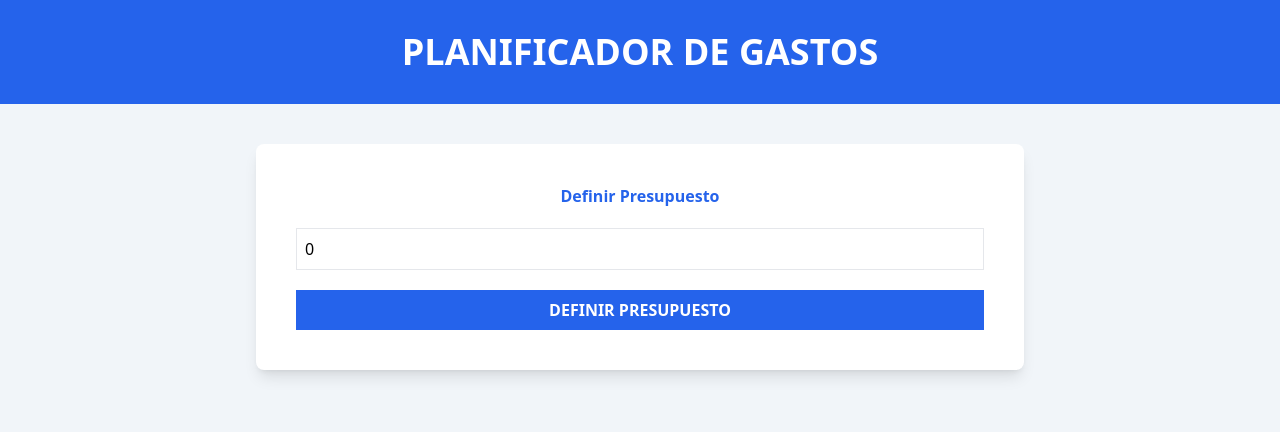
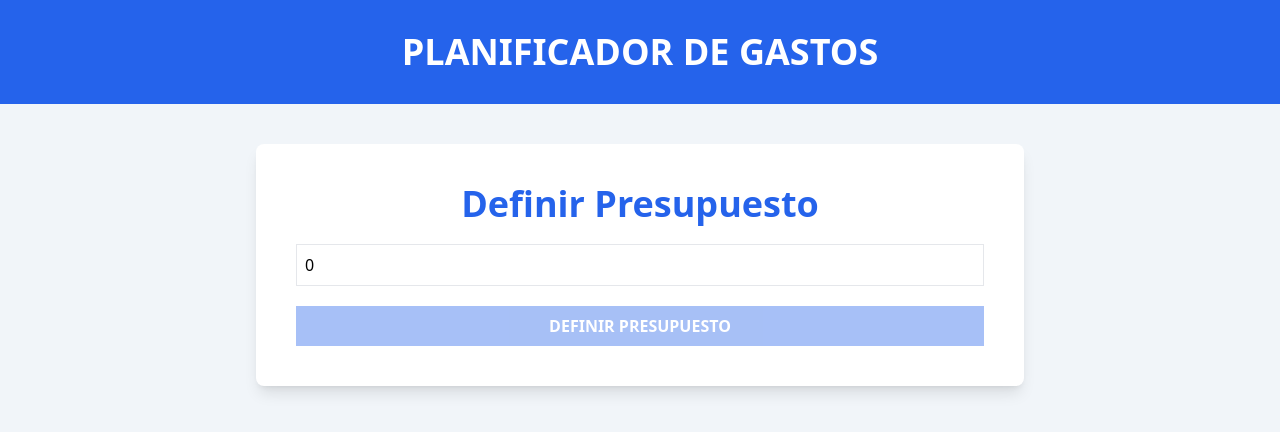
Before and after one commit to javiercodesx/control-de-gastos-contextapi, a React (Vite) app: page / in a window 1280 px wide. Shown: the top 432 px of the page. Built offline with nearby package versions, Linux system fonts and the light colour scheme.

Commit message:
add validating budget

```diff
--- a/src/components/BudgetForm.tsx
+++ b/src/components/BudgetForm.tsx
@@ -1,4 +1,4 @@
-import { useState } from "react"
+import { useMemo, useState } from "react"
 
 
 export default function BudgetForm() {
@@ -9,10 +9,12 @@ export default function BudgetForm() {
       setBudget(+e.target.value)
     }
 
+    const isValid = useMemo( () => isNaN(budget) || budget <= 0, [budget])
+
     return (
       <form className="space-y-5">
           <div className="flex flex-col space-y-5">
-            <label htmlFor="budget" className="text-blue-600 font-bold text-center">
+            <label htmlFor="budget" className="text-4xl text-blue-600 font-bold text-center">
               Definir Presupuesto
             </label>
             <input
@@ -29,7 +31,8 @@ export default function BudgetForm() {
           <input
             type="submit"
             value="Definir Presupuesto"
-            className="bg-blue-600 hover:bg-blue-700 cursor-pointer w-full p-2 text-white font-bold uppercase"
+            className="bg-blue-600 hover:bg-blue-700 cursor-pointer w-full p-2 text-white font-bold uppercase disabled:opacity-40"
+            disabled={isValid}
           />
       </form>
     )
```
